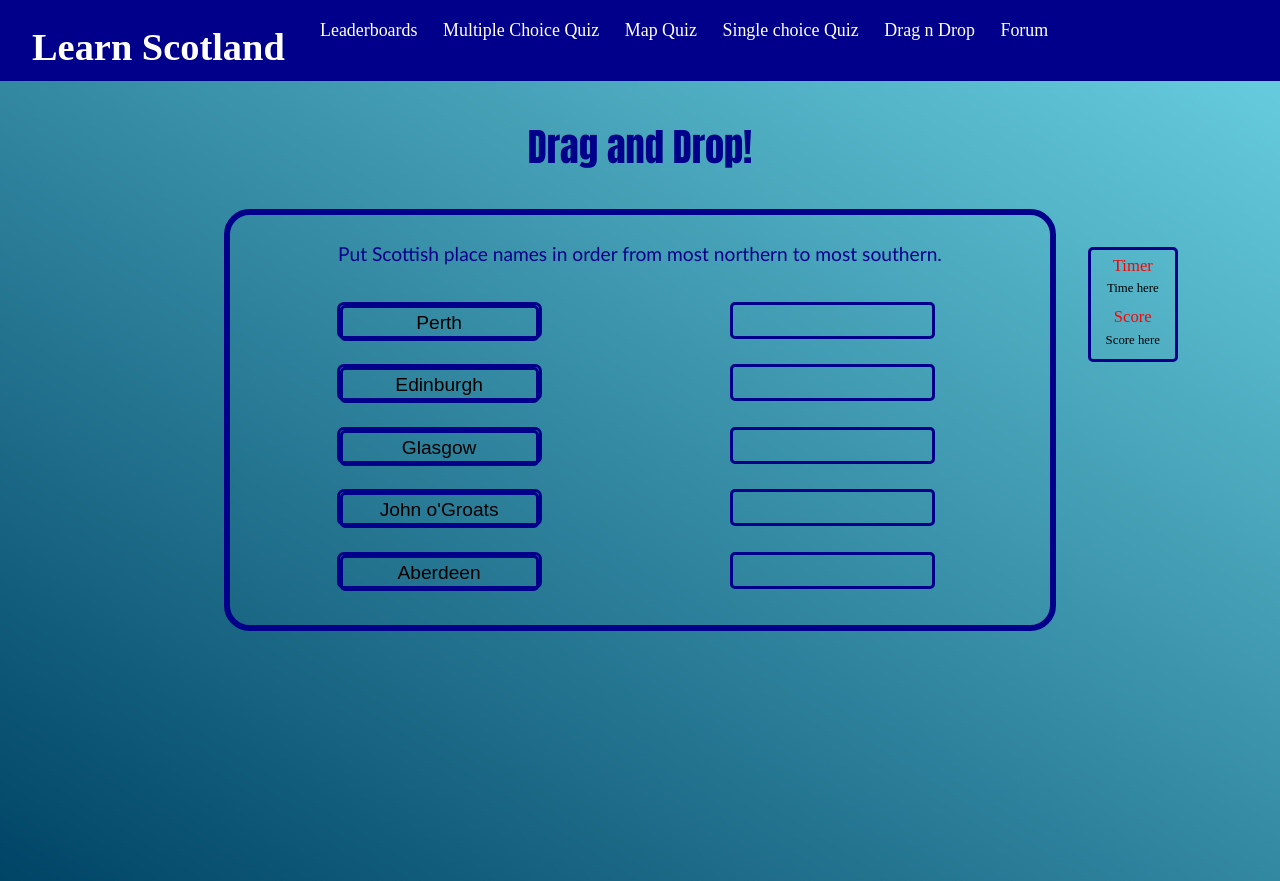
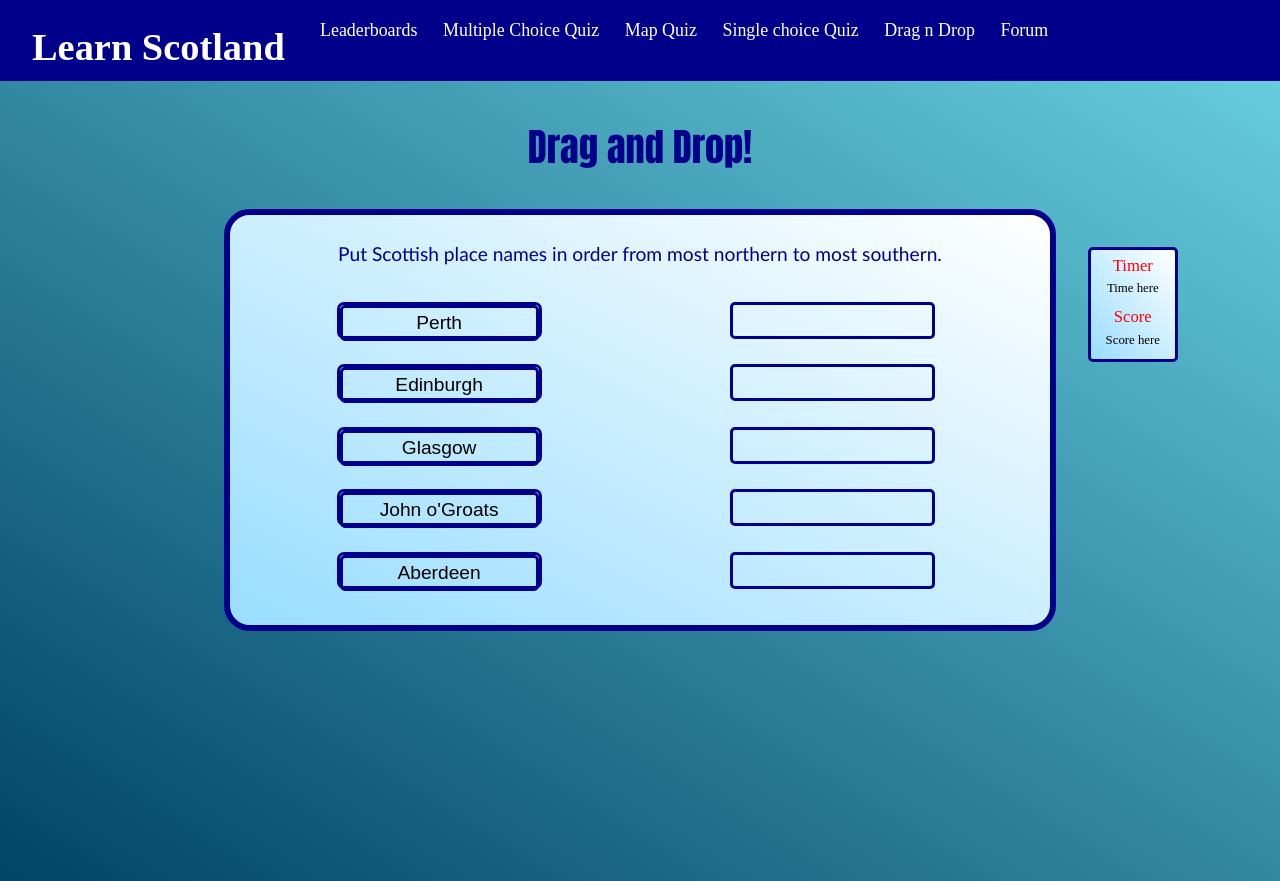
Before and after one commit to pmo234/Learn_Scotland, a React (Create React App) app in the folder client/: page /dragndrop in a window 1280 px wide. Built offline with nearby package versions, Linux system fonts and the light colour scheme; no server answers.

Commit message:
css on some containers

```diff
--- a/client/src/components/QuizDragNDrop.js
+++ b/client/src/components/QuizDragNDrop.js
@@ -196,6 +196,7 @@ const Place = styled.div`
 `;
 
 const QuizContainer = styled.section`
+  background: linear-gradient(to right top, hsl(200, 100%, 80%), #ffffff);
   border: solid darkblue;
   border-width: 0.5vw;
   border-radius: 2vw;
@@ -234,7 +235,7 @@ const Success = styled.h1`
   font-size: 3vw;
   height: 4vw;
   margin: auto;
-  margin-top: 1%;
+  margin-top: 0%;
   margin-bottom: 2vw;
   padding-top: 0.5vw;
   text-align: center;
@@ -242,6 +243,7 @@ const Success = styled.h1`
 `;
 
 const ScoreBox = styled.div`
+  background: linear-gradient(to right top, hsl(200, 100%, 80%), #ffffff);
   border: solid darkblue;
   border-radius: 5px;
   color: red;
--- a/client/src/components/quizSingle.js
+++ b/client/src/components/quizSingle.js
@@ -189,6 +189,7 @@ const QuizSingle = (props) => {
 };
 
 const QuizContainer = styled.section`
+  background: linear-gradient(to right top, hsl(200, 100%, 80%), #ffffff);
   height: 33vw;
   width: 65%;
   margin: auto;
@@ -267,6 +268,7 @@ const DisplayScore = styled.h3`
 `;
 
 const ScoreBox = styled.div`
+  background: linear-gradient(to right top, hsl(200, 100%, 80%), #ffffff);
   border: solid darkblue;
   border-radius: 5px;
   color: darkred;
```
